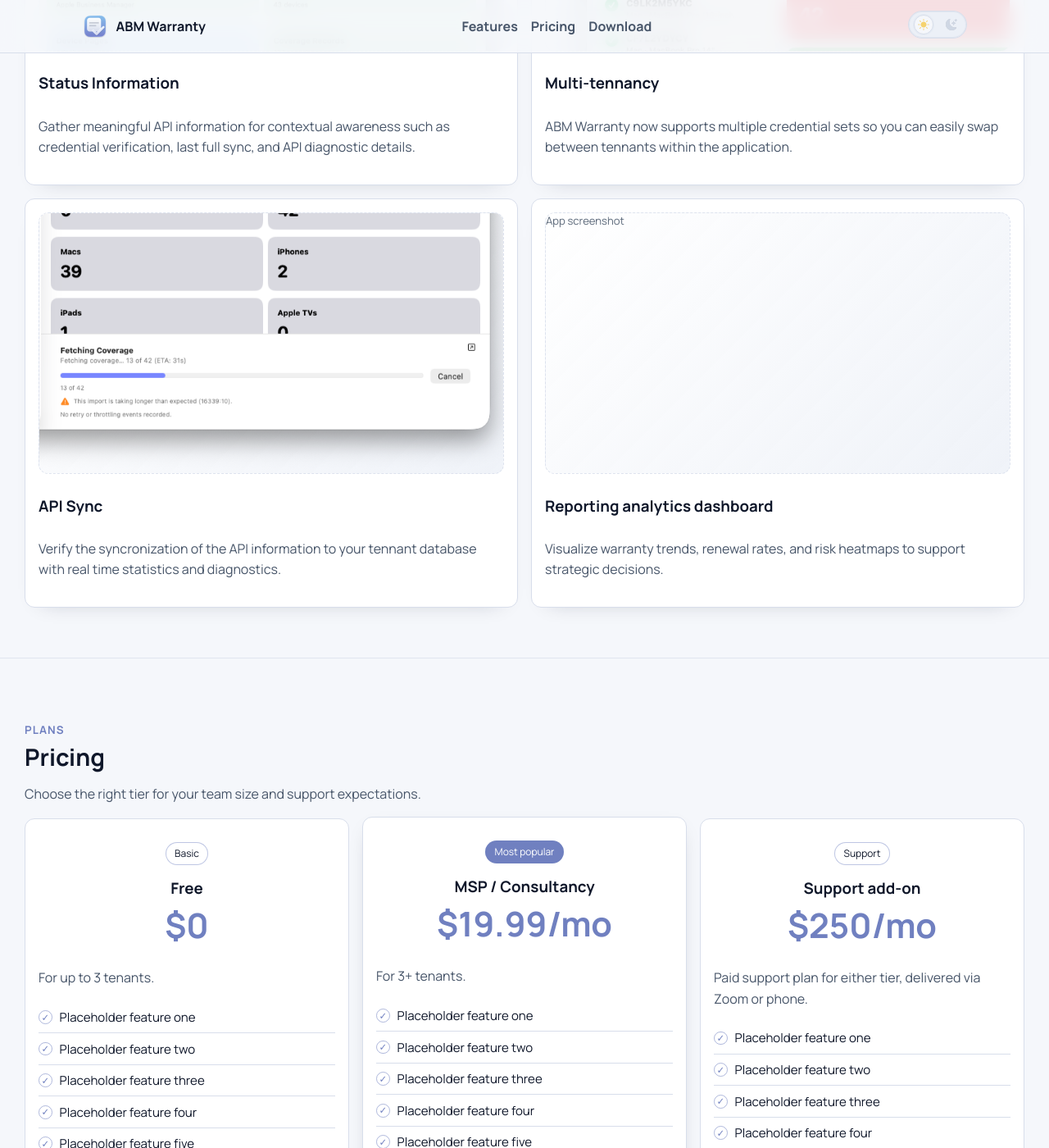
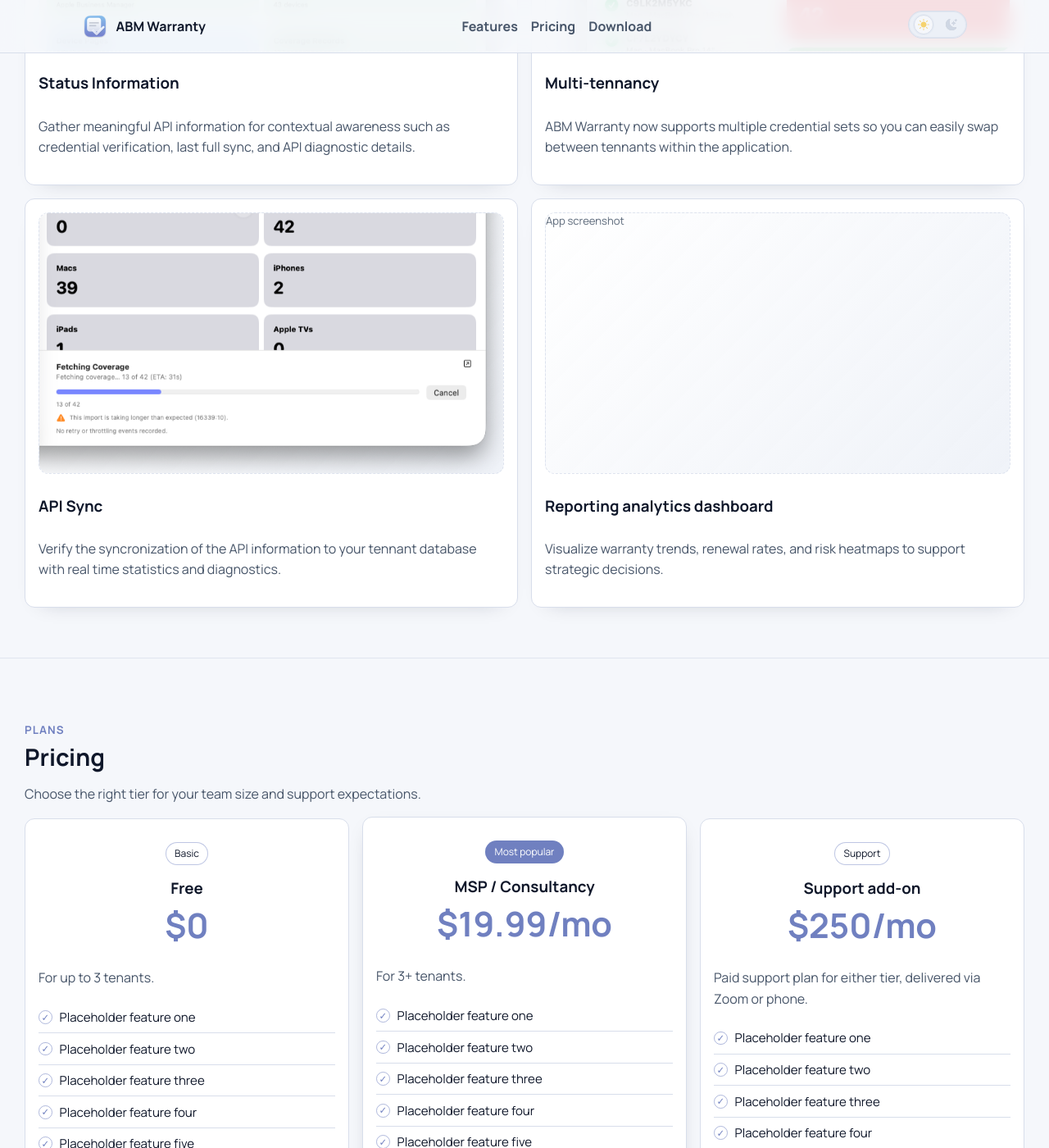
Before and after one commit to jonbrown21/abmwarranty, a Jekyll site: the page built from index.md, in a window 1280 px wide and 1400 px high, scrolled down 2172 px. Shown: the whole window at 82% size. Built offline with Jekyll 4.4.1, drawn with Linux system fonts in a browser that asks for light colours.

Commit message:
style: adjust feature 7 screenshot left/down position

```diff
--- a/assets/css/main.css
+++ b/assets/css/main.css
@@ -572,7 +572,7 @@ html[data-theme='dark'] .theme-icon-light { color: #9ca9c0; opacity: 0.35; }
   object-position: right bottom;
   transform: scale(1.45);
   transform-origin: right bottom;
-  translate: 25px 0;
+  translate: 20px 20px;
 }
 
 .feature-card:hover #feature-card-1-image,
```
